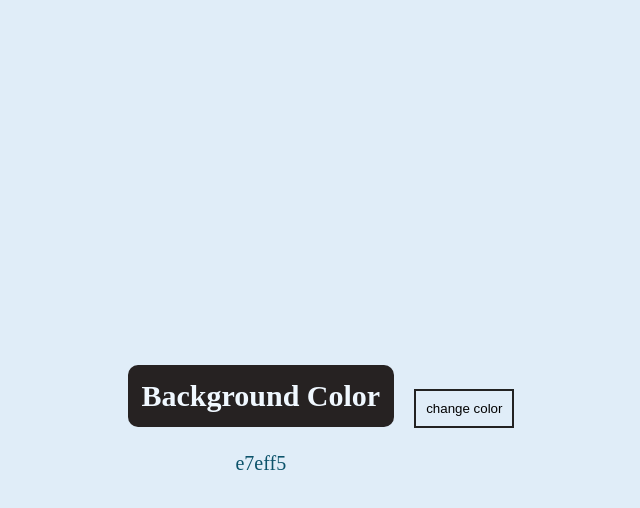
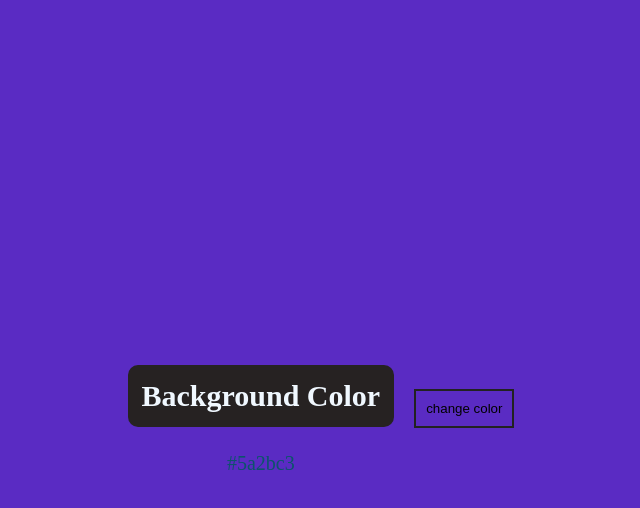
Before and after one commit to ruhanidua31/random-color-generator, a plain HTML site: page index.html in a window 1280 px wide. Both pictures are taken after a click on the button "change color". Shown: the whole page, without its empty margins (319-959 px from the left). Drawn offline with Linux system fonts and the light colour scheme.

Commit message:
Added JavaScript logic to dynamically change background color

```diff
--- a/index.html
+++ b/index.html
@@ -9,7 +9,7 @@
 <body>
     <div class="container">
         <h2>Background Color</h2>
-        <span class="color">e7eff5</span>
+        <span id="color" class="color">e7eff5</span>
     </div>
     <button class="button" id="button">change color</button>
     <script src="index.js"></script>
--- a/index.js
+++ b/index.js
@@ -0,0 +1,26 @@
+const button = document.getElementById('button');
+const colortext = document.getElementById('color');
+
+
+let hex = [
+    '1', '2', '3', '4', '5', '6', '7', '8', '9', 'a', 'b', 'c', 'd', 'e', 'f'
+];
+
+button.addEventListener('click' , ()=> {
+    const hexcolor = generateHexcolor();
+    document.body.style.backgroundColor = hexcolor;
+    colortext.textContent = hexcolor;
+})
+
+const generateHexcolor = () => {
+    let hexcolor = "#";
+
+    for(let i = 0 ; i < 6 ; i++ ){
+        hexcolor += hex [generaterandomnumber()]
+    }
+    return hexcolor;
+}
+
+const generaterandomnumber = () => {
+    return Math.floor(Math.random() * hex.length)
+}
```
